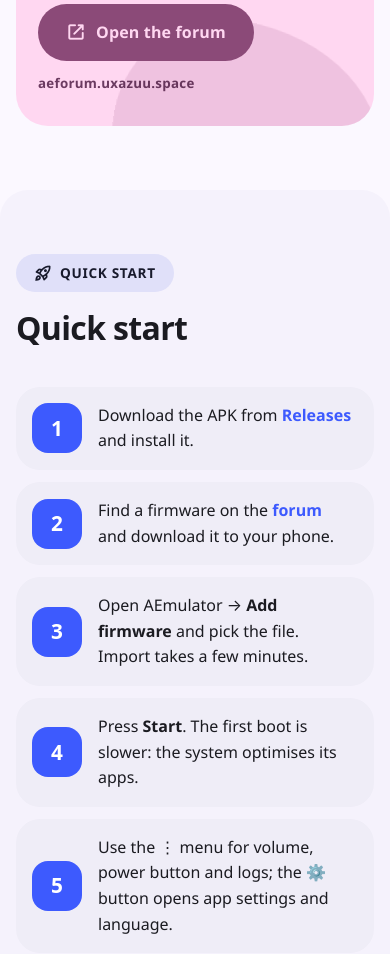
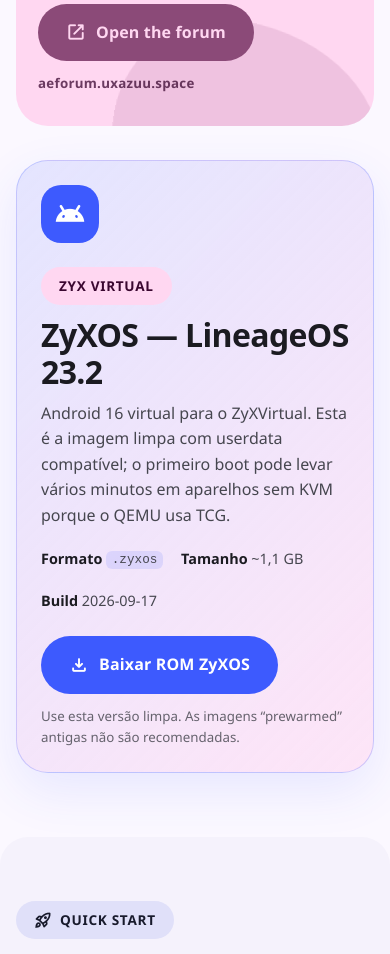
Before and after one commit to tzx-dev/ZyXVirtual, a plain HTML site: page site/index.html in a window 390 px wide. Shown: the part 4530-5484 px from the top of the page. Drawn offline with nearby package versions, Linux system fonts and the light colour scheme; a web font is replaced by a local one.

Commit message:
Add ZyXOS ROM download page

```diff
--- a/site/config.js
+++ b/site/config.js
@@ -15,6 +15,7 @@
     "channel": "https://t.me/aemulatorofficial",
     "author": "https://github.com/uxazu",
     "original": "https://t.me/istratiit_ech",
-    "donate": "https://dalink.to/uxazu"
+    "donate": "https://dalink.to/uxazu",
+    "zyxos": "https://drive.google.com/file/d/1B1qdO4a818DN5s8OcFkbpwtGFc09_Mol/view?usp=sharing"
   }
 };
--- a/site/index.html
+++ b/site/index.html
@@ -127,6 +127,17 @@
         <small class="forum-card__url">aeforum.uxazuu.space</small>
       </span>
     </a>
+    <article class="zyx-download reveal">
+      <div class="zyx-download__icon"><span class="material-symbols-rounded">android</span></div>
+      <div class="zyx-download__body">
+        <span class="section__chip section__chip--tert">ZyX Virtual</span>
+        <h2>ZyXOS — LineageOS 23.2</h2>
+        <p>Android 16 virtual para o ZyXVirtual. Esta é a imagem limpa com userdata compatível; o primeiro boot pode levar vários minutos em aparelhos sem KVM porque o QEMU usa TCG.</p>
+        <div class="zyx-download__meta"><span><b>Formato</b> <code>.zyxos</code></span><span><b>Tamanho</b> ~1,1 GB</span><span><b>Build</b> 2026-09-17</span></div>
+        <a class="m3-btn m3-btn--filled ripple" data-link="zyxos" target="_blank" rel="noopener"><span class="material-symbols-rounded">download</span>Baixar ROM ZyXOS</a>
+        <small class="zyx-download__note">Use esta versão limpa. As imagens “prewarmed” antigas não são recomendadas.</small>
+      </div>
+    </article>
   </section>
 
   <!-- СТАРТ -->
--- a/site/style.css
+++ b/site/style.css
@@ -223,6 +223,21 @@
 .section h2 { font-size: clamp(2rem, 5vw, 3.2rem); font-weight: 700; letter-spacing: -.02em; margin-bottom: 12px; }
 .section__lead { color: var(--on-surface-var); max-width: 720px; font-size: 1.05rem; }
 
+/* ---------- ZyXOS download ---------- */
+.zyx-download { display: flex; gap: 24px; align-items: flex-start; margin-top: 34px; padding: clamp(24px, 5vw, 42px); border-radius: var(--r-xl);
+  background: linear-gradient(135deg, color-mix(in srgb, var(--primary-container) 82%, transparent), color-mix(in srgb, var(--tertiary-container) 58%, transparent));
+  border: 1px solid color-mix(in srgb, var(--primary) 24%, transparent); box-shadow: 0 18px 50px color-mix(in srgb, var(--primary) 10%, transparent); }
+.zyx-download__icon { flex: 0 0 58px; width: 58px; height: 58px; display: grid; place-items: center; border-radius: 20px; color: var(--on-primary); background: var(--primary); }
+.zyx-download__icon .material-symbols-rounded { font-size: 30px; }
+.zyx-download__body { max-width: 760px; }
+.zyx-download__body .section__chip { margin-bottom: 12px; }
+.zyx-download__body h2 { margin-bottom: 10px; }
+.zyx-download__body p { color: var(--on-surface-var); margin-bottom: 18px; }
+.zyx-download__meta { display: flex; gap: 18px; flex-wrap: wrap; margin-bottom: 24px; color: var(--on-surface-var); font-size: .9rem; }
+.zyx-download__meta b { color: var(--on-surface); }
+.zyx-download__note { display: block; margin-top: 12px; color: var(--on-surface-var); opacity: .82; }
+@media (max-width: 620px) { .zyx-download { flex-direction: column; } }
+
 /* ---------- О проекте ---------- */
 .about-grid { display: grid; grid-template-columns: 340px 1fr; gap: 56px; align-items: center; }
 .phone-card { display: grid; place-items: center; }
```
Also changed, not shown: 1 other file.
